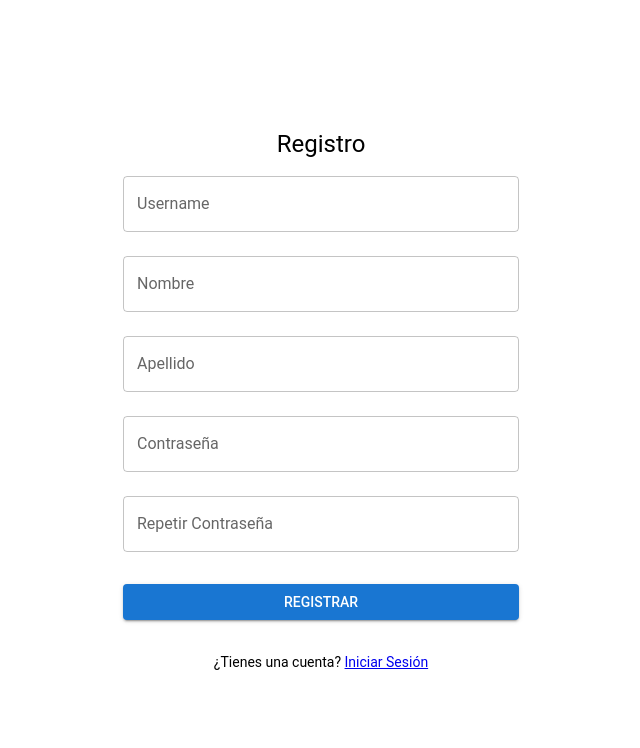
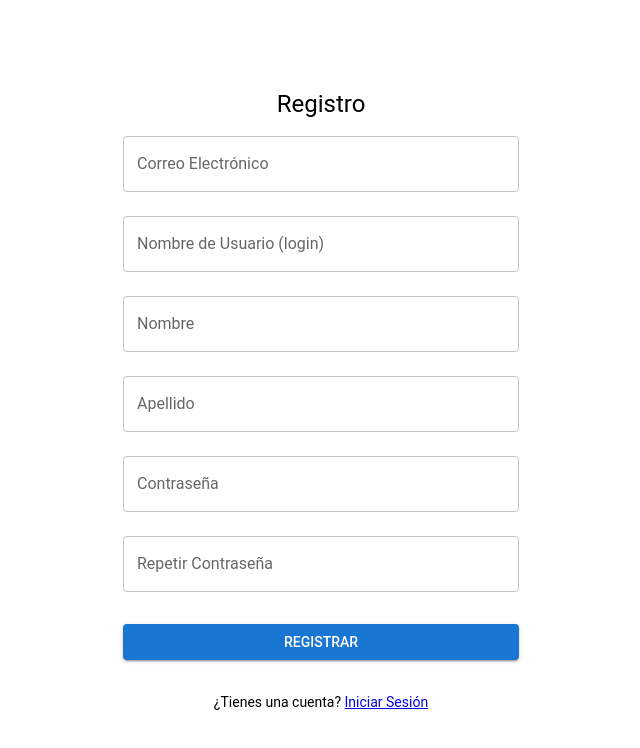
Before and after one commit to LuisGalviz/SecuritySoftwareFrontEnd, a React (Vite) app: page /register in a window 1280 px wide. Shown: the top 748 px of the page, without its empty margins (319-959 px from the left). Built offline with nearby package versions, Linux system fonts and the light colour scheme.

Commit message:
feat: add firebase

```diff
--- a/package.json
+++ b/package.json
@@ -15,6 +15,8 @@
     "@mui/icons-material": "^6.1.0",
     "@mui/material": "^6.1.0",
     "axios": "^1.7.7",
+    "crypto-js": "^4.2.0",
+    "firebase": "^10.13.2",
     "formik": "^2.4.6",
     "react": "^18.3.1",
     "react-dom": "^18.3.1",
--- a/src/components/Dashboard.jsx
+++ b/src/components/Dashboard.jsx
@@ -17,7 +17,8 @@ import LogoutIcon from "@mui/icons-material/Logout";
 import DownloadUsers from "./DownloadUser";
 import EncryptDecryptFile from "./EncryptDecryptFile";
 import { useNavigate } from "react-router-dom";
-import api from "../services/api";
+import { signOut } from "firebase/auth"; // Importa la función signOut
+import { auth } from "../services/firebase"; // Importa la instancia de autenticación de Firebase
 
 const drawerWidth = 240; // Ancho del Drawer
 
@@ -35,9 +36,14 @@ const Dashboard = () => {
     setDrawerOpen(false);
   };
 
-  const handleLogout = () => {
-    api.logout();
-    navigate("/");
+  // Función para manejar el cierre de sesión usando Firebase
+  const handleLogout = async () => {
+    try {
+      await signOut(auth); // Cierra la sesión del usuario en Firebase
+      navigate("/"); // Redirige al inicio de sesión
+    } catch (error) {
+      console.error("Error al cerrar sesión:", error);
+    }
   };
 
   return (
--- a/src/components/DownloadUser.jsx
+++ b/src/components/DownloadUser.jsx
@@ -1,25 +1,31 @@
 // src/components/DownloadUsers.jsx
-import React from "react";
+import React, { useState, useEffect } from "react";
 import { Button } from "@mui/material";
-import api from "../services/api";
+import { db } from "../services/firebase";
+import { collection, getDocs } from "firebase/firestore";
 
 const DownloadUsers = () => {
-  const handleDownload = async () => {
-    try {
-      const response = await api.downloadUsers();
-      const blob = new Blob([response.data], { type: "text/plain" });
+  const [users, setUsers] = useState([]);
+
+  useEffect(() => {
+    const fetchUsers = async () => {
+      const querySnapshot = await getDocs(collection(db, "users"));
+      const usersList = querySnapshot.docs.map((doc) => doc.data());
+      setUsers(usersList);
+    };
+
+    fetchUsers();
+  }, []);
+
+  const handleDownload = () => {
+    const usersText = users.map((user) => JSON.stringify(user)).join("\n");
+    const blob = new Blob([usersText], { type: "text/plain" });
     const url = URL.createObjectURL(blob);
     const a = document.createElement("a");
     a.href = url;
     a.download = "usuarios.txt";
-      document.body.appendChild(a);
     a.click();
-      document.body.removeChild(a);
     URL.revokeObjectURL(url);
-    } catch (error) {
-      console.error("Error al descargar la tabla de usuarios:", error);
-      alert("Error al descargar la tabla de usuarios");
-    }
   };
 
   return (
--- a/src/components/EncryptDecryptFile.jsx
+++ b/src/components/EncryptDecryptFile.jsx
@@ -1,7 +1,9 @@
 // src/components/EncryptDecryptFile.jsx
 import React, { useState } from "react";
 import { Button, TextField, Box } from "@mui/material";
-import api from "../services/api";
+import { storage } from "../services/firebase";
+import { ref, uploadBytes, getDownloadURL } from "firebase/storage";
+import CryptoJS from "crypto-js";
 
 const EncryptDecryptFile = () => {
   const [file, setFile] = useState(null);
@@ -12,29 +14,30 @@ const EncryptDecryptFile = () => {
   };
 
   const handleEncrypt = async () => {
-    try {
-      const formData = new FormData();
-      formData.append("file", file);
-      formData.append("key", key);
-      await api.encryptFile(formData);
-      alert("Archivo cifrado con éxito");
-    } catch (error) {
-      console.error("Error al cifrar archivo:", error);
-      alert("Error al cifrar archivo");
-    }
+    const reader = new FileReader();
+    reader.onload = async function (event) {
+      const fileContent = event.target.result;
+      const encrypted = CryptoJS.AES.encrypt(fileContent, key).toString();
+      const blob = new Blob([encrypted], { type: "text/plain" });
+
+      const storageRef = ref(storage, `encrypted_files/${file.name}`);
+      await uploadBytes(storageRef, blob);
+      alert("Archivo cifrado y subido con éxito");
+    };
+    reader.readAsText(file);
   };
 
   const handleDecrypt = async () => {
-    try {
-      const formData = new FormData();
-      formData.append("file", file);
-      formData.append("key", key);
-      await api.decryptFile(formData);
-      alert("Archivo descifrado con éxito");
-    } catch (error) {
-      console.error("Error al descifrar archivo:", error);
-      alert("Error al descifrar archivo");
-    }
+    const storageRef = ref(storage, `encrypted_files/${file.name}`);
+    const url = await getDownloadURL(storageRef);
+
+    const response = await fetch(url);
+    const encryptedText = await response.text();
+
+    const decrypted = CryptoJS.AES.decrypt(encryptedText, key).toString(
+      CryptoJS.enc.Utf8
+    );
+    alert("Archivo descifrado: " + decrypted);
   };
 
   return (
--- a/src/components/Login.jsx
+++ b/src/components/Login.jsx
@@ -7,11 +7,11 @@ import {
   Typography,
   Box,
   FormControl,
-  FormHelperText,
 } from "@mui/material";
 import { useFormik } from "formik";
 import * as Yup from "yup";
-import api from "../services/api";
+import { signInWithEmailAndPassword } from "firebase/auth";
+import { auth } from "../services/firebase";
 import { useNavigate, Link } from "react-router-dom";
 
 const Login = () => {
@@ -19,23 +19,25 @@ const Login = () => {
 
   const formik = useFormik({
     initialValues: {
-      username: "",
+      email: "", // Cambiado de username a email
       password: "",
     },
     validationSchema: Yup.object({
-      username: Yup.string().required("El nombre de usuario es requerido"),
+      email: Yup.string()
+        .email("Debes ingresar un email válido")
+        .required("El correo electrónico es requerido"),
       password: Yup.string().required("La contraseña es requerida"),
     }),
     onSubmit: async (values) => {
       try {
-        await api.login(values);
+        await signInWithEmailAndPassword(auth, values.email, values.password); // Usa email
         alert("Inicio de sesión exitoso");
         navigate("/dashboard");
       } catch (error) {
         console.error("Error al iniciar sesión:", error);
         formik.setFieldError(
           "password",
-          "Nombre de usuario o contraseña incorrectos"
+          "Correo electrónico o contraseña incorrectos"
         );
       }
     },
@@ -64,15 +66,13 @@ const Login = () => {
               margin="normal">
               <TextField
                 required
-                label="Nombre de Usuario"
-                name="username"
+                label="Correo Electrónico"
+                name="email" // Cambiado a email
                 onChange={formik.handleChange}
                 onBlur={formik.handleBlur}
-                value={formik.values.username}
-                error={
-                  formik.touched.username && Boolean(formik.errors.username)
-                }
-                helperText={formik.touched.username && formik.errors.username}
+                value={formik.values.email}
+                error={formik.touched.email && Boolean(formik.errors.email)}
+                helperText={formik.touched.email && formik.errors.email}
                 variant="outlined"
               />
             </FormControl>
--- a/src/components/Register.jsx
+++ b/src/components/Register.jsx
@@ -3,20 +3,31 @@ import React from "react";
 import { TextField, Button, Container, Typography, Box } from "@mui/material";
 import { useFormik } from "formik";
 import * as Yup from "yup";
-import api from "../services/api";
+import { createUserWithEmailAndPassword } from "firebase/auth";
+import { auth, db } from "../services/firebase";
+import { setDoc, doc } from "firebase/firestore";
 import { Link } from "react-router-dom";
+import CryptoJS from "crypto-js"; // Para el hash SHA-1
+import { useNavigate } from "react-router-dom";
 
 const Register = () => {
+
+  const navigate = useNavigate();
+
   const formik = useFormik({
     initialValues: {
-      username: "",
+      email: "", // Correo electrónico del usuario
+      username: "", // Nombre de usuario (login)
       password: "",
       secondPassword: "",
       firstName: "",
       lastName: "",
     },
     validationSchema: Yup.object({
-      username: Yup.string().required("El username es requerido"),
+      email: Yup.string()
+        .email("Email inválido")
+        .required("El email es requerido"),
+      username: Yup.string().required("El nombre de usuario es requerido"),
       firstName: Yup.string().required("El nombre es requerido"),
       lastName: Yup.string().required("El apellido es requerido"),
       password: Yup.string()
@@ -31,8 +42,28 @@ const Register = () => {
     }),
     onSubmit: async (values) => {
       try {
-        await api.register(values);
+        // Crear el hash SHA-1 de la contraseña
+        const passwordHash = CryptoJS.SHA1(values.password).toString();
+
+        // Registrar usuario en Firebase Authentication con el correo y la contraseña original
+        const userCredential = await createUserWithEmailAndPassword(
+          auth,
+          values.email, // El correo electrónico para Firebase Authentication
+          values.password // Contraseña para Firebase Authentication
+        );
+        const user = userCredential.user;
+
+        // Guardar el usuario en Firestore con la información adicional y el hash de la contraseña
+        await setDoc(doc(db, "users", user.uid), {
+          username: values.username, // Nombre de usuario (login)
+          firstName: values.firstName, // Nombre
+          lastName: values.lastName, // Apellido
+          email: values.email, // Almacenar el correo en Firestore también si es necesario
+          passwordHash: passwordHash, // Guardar la contraseña como hash SHA-1
+        });
+
         alert("Usuario registrado con éxito");
+        navigate("/"); // Redirigir al inicio de sesión
       } catch (error) {
         console.error("Error al registrar usuario:", error);
         alert("Error al registrar usuario");
@@ -55,7 +86,18 @@ const Register = () => {
           <TextField
             margin="normal"
             fullWidth
-            label="Username"
+            label="Correo Electrónico"
+            name="email"
+            onChange={formik.handleChange}
+            onBlur={formik.handleBlur}
+            value={formik.values.email}
+            error={formik.touched.email && Boolean(formik.errors.email)}
+            helperText={formik.touched.email && formik.errors.email}
+          />
+          <TextField
+            margin="normal"
+            fullWidth
+            label="Nombre de Usuario (login)"
             name="username"
             onChange={formik.handleChange}
             onBlur={formik.handleBlur}
--- a/src/services/api.js
+++ /dev/null
@@ -1,52 +0,0 @@
-// src/services/api.js
-import axios from "axios";
-
-const API_URL = "http://tu-api-url.com";
-
-const register = async (formData) => {
-  return axios.post(`${API_URL}/register`, formData);
-};
-
-const login = async (formData) => {
-  return axios.post(`${API_URL}/login`, formData);
-};
-
-const downloadUsers = async () => {
-  const response = await axios.get(`${API_URL}/users`);
-  return response.data;
-};
-
-const encryptFile = async (file, key) => {
-  const formData = new FormData();
-  formData.append("file", file);
-  formData.append("key", key);
-  return axios.post(`${API_URL}/encrypt`, formData, {
-    headers: {
-      "Content-Type": "multipart/form-data",
-    },
-  });
-};
-
-const decryptFile = async (file, key) => {
-  const formData = new FormData();
-  formData.append("file", file);
-  formData.append("key", key);
-  return axios.post(`${API_URL}/decrypt`, formData, {
-    headers: {
-      "Content-Type": "multipart/form-data",
-    },
-  });
-};
-
-const logout = () => {
-  // Implementa la lógica de cierre de sesión si es necesario
-};
-
-export default {
-  register,
-  login,
-  downloadUsers,
-  encryptFile,
-  decryptFile,
-  logout,
-};
--- /dev/null
+++ b/src/services/firebase.js
@@ -0,0 +1,20 @@
+import { initializeApp } from "firebase/app";
+import { getAuth } from "firebase/auth";
+import { getFirestore } from "firebase/firestore";
+import { getStorage } from "firebase/storage";
+
+const firebaseConfig = {
+  apiKey: "AIzaSyAcrFonV9mYE_0h4RqWyQ9O0n3Z0muD4n0",
+  authDomain: "web-c3ea8.firebaseapp.com",
+  projectId: "web-c3ea8",
+  storageBucket: "web-c3ea8.appspot.com",
+  messagingSenderId: "671484900822",
+  appId: "1:671484900822:web:7e35757638c528d5a06077",
+};
+
+const app = initializeApp(firebaseConfig);
+
+// Servicios de Firebase
+export const auth = getAuth(app);
+export const db = getFirestore(app);
+export const storage = getStorage(app);
```
Also changed, not shown: 1 other file (tests, documents, lock files or other folders). Lines whose indentation alone changed are shown as unchanged.
